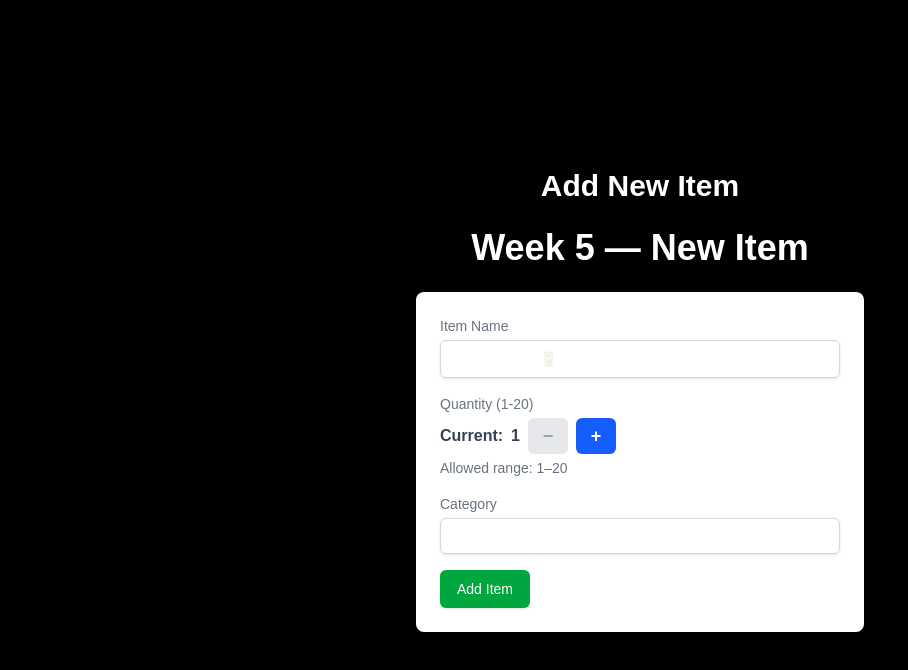
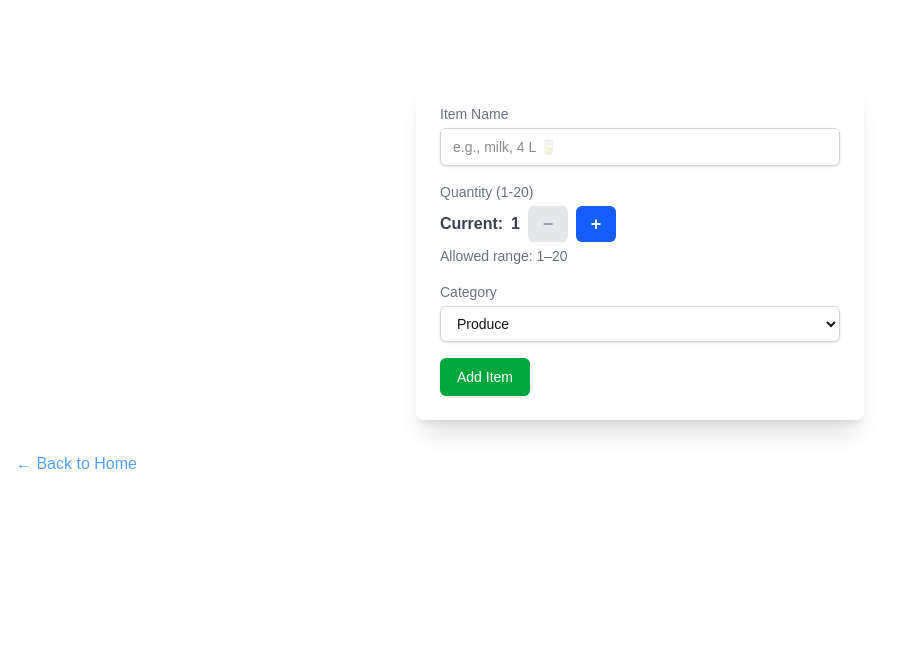
Before and after one commit to MusseTech/cprg306-assignments, a Next.js app: page /week-5 in a window 1280 px wide. Shown: the top 670 px of the page, without its empty margins (0-908 px from the left). Built offline with nearby package versions, Linux system fonts and the light colour scheme.

Commit message:
W5: Removed redundant 'Add New Item' title from page.js and finalized styling.

```diff
--- a/app/week-5/page.js
+++ b/app/week-5/page.js
@@ -1,14 +1,18 @@
+// /app/week-5/page.js
+
 import NewItem from "./new-item";
+import Link from 'next/link';
 
-export default function Week4Page() {
+export default function Page() {
     return (
-    // Centers content on a dark background
-    <div className="min-h-screen flex flex-col items-center justify-center bg-black text-white">
-      {/* Moved "Add New Item" title here, outside the component */}
-        <h1 className="text-3xl font-bold mb-6">Add New Item</h1>
+        <main className="min-h-screen p-4">
+            {/* 🚨 REMOVE ANY H1 OR H2 HERE IF IT SAYS "Add New Item" */}
 
-      {/* The NewItem component (the white card) is rendered below the title */}
-    <NewItem />
-    </div>
-);
+            <NewItem />
+
+            <Link href="/" className="text-blue-400 hover:text-blue-200 mt-8 block">
+                &larr; Back to Home
+            </Link>
+        </main>
+    );
 }
```
